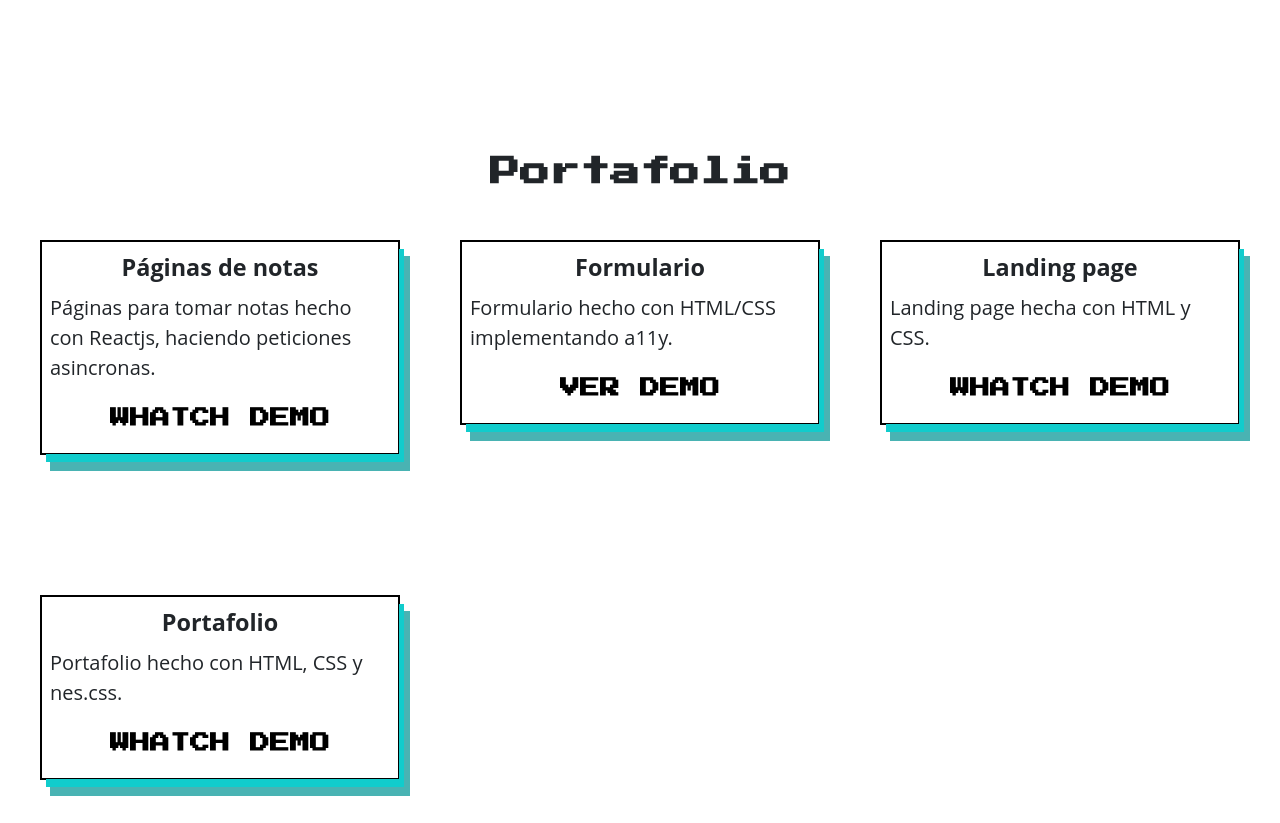
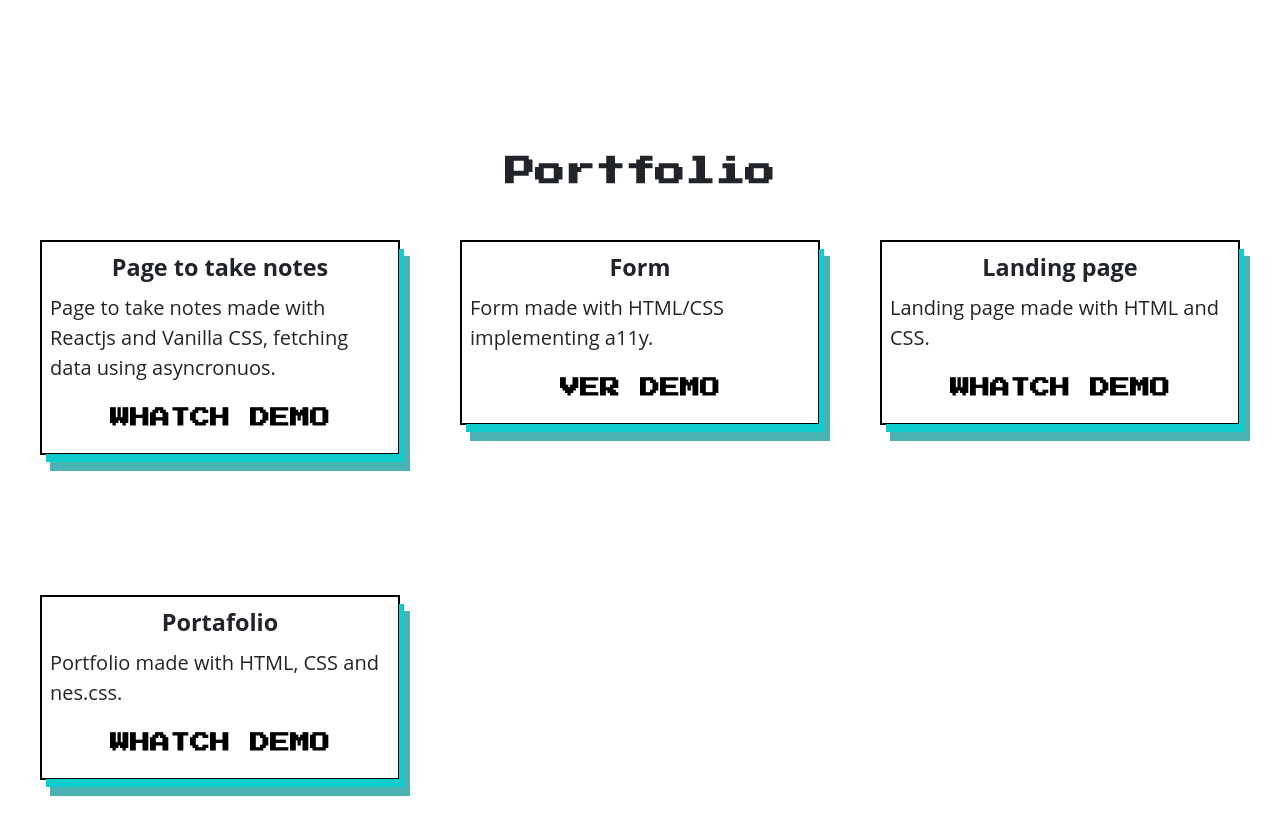
Before and after one commit to yuliannydev/Personal-Portfolio, a website built with Vite: page index.html in a window 1280 px wide. Shown: the part 1600-2423 px from the top of the page. Built offline with nearby package versions, Linux system fonts and the light colour scheme.

Commit message:
:zap: Finish translate

```diff
--- a/index.html
+++ b/index.html
@@ -95,16 +95,16 @@
         </ul>
       </section>
       <section id="projects" class="portfolio">
-        <h2 id="mi-trabajo">Portafolio</h2>
+        <h2 id="mi-trabajo">Portfolio</h2>
         <ul class="boxes">
           <li>
             <div class="box">
               <div class="box-child container-outside">
                 <div class="box-child container-inside">
-                  <h3 class="project-tile">Páginas de notas</h3>
+                  <h3 class="project-tile">Page to take notes</h3>
                   <p>
-                    Páginas para tomar notas hecho con Reactjs, haciendo
-                    peticiones asincronas.
+                    Page to take notes made with Reactjs and Vanilla CSS,
+                    fetching data using asyncronuos.
                   </p>
                   <a
                     href="https://simple-blog-with-react.vercel.app/"
@@ -119,8 +119,8 @@
             <div class="box">
               <div class="box-child container-outside">
                 <div class="box-child container-inside">
-                  <h3 class="project-tile">Formulario</h3>
-                  <p>Formulario hecho con HTML/CSS implementando a11y.</p>
+                  <h3 class="project-tile">Form</h3>
+                  <p>Form made with HTML/CSS implementing a11y.</p>
                   <a href="https://form-dc.vercel.app/"><b>VER DEMO</b></a>
                 </div>
               </div>
@@ -131,7 +131,7 @@
               <div class="box-child container-outside">
                 <div class="box-child container-inside">
                   <h3 class="project-tile">Landing page</h3>
-                  <p>Landing page hecha con HTML y CSS.</p>
+                  <p>Landing page made with HTML and CSS.</p>
                   <a
                     href="https://website-batman-with-html-css.vercel.app/"
                     target="_blank"
@@ -146,7 +146,7 @@
               <div class="box-child container-outside">
                 <div class="box-child container-inside">
                   <h3 class="project-tile">Portafolio</h3>
-                  <p>Portafolio hecho con HTML, CSS y nes.css.</p>
+                  <p>Portfolio made with HTML, CSS and nes.css.</p>
                   <a href="#"><b>WHATCH DEMO</b></a>
                 </div>
               </div>
@@ -192,7 +192,7 @@
         </ul>
       </section>
     </main>
-    <a class="nes-btn back-to-top" href="#"><b>Regresar arriba</b></a>
+    <a class="nes-btn back-to-top" href="#"><b>Back to top</b></a>
     <footer>
       <m>Made whit 💜, HTML/CSS & JavaScript</m>
       <br />
```
